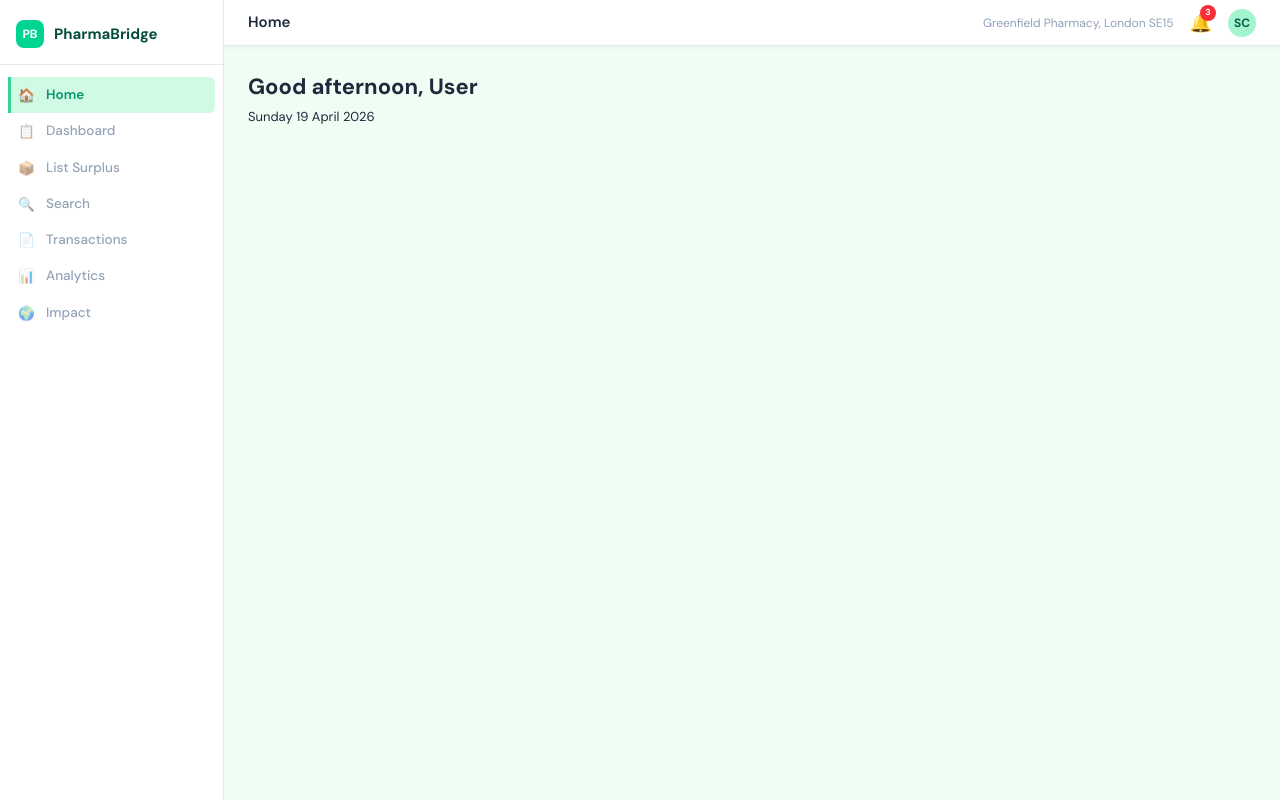
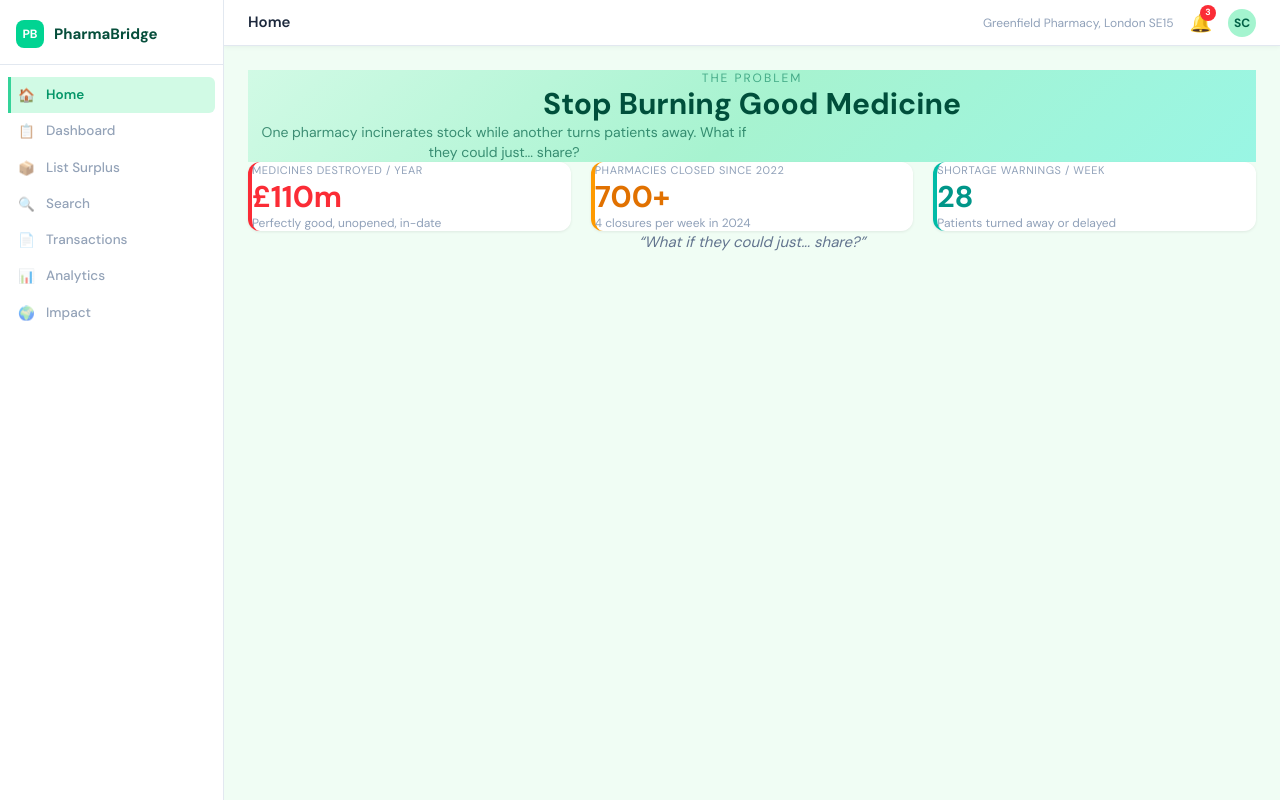
Before and after one commit to richard7ao/national-med-tech-foundation-hackathon, a Next.js app: page / in a window 1280 px wide. Built offline with nearby package versions, Linux system fonts and the light colour scheme.

Commit message:
feat: build landing page with hero gradient and animated stat cards

```diff
--- a/app/page.tsx
+++ b/app/page.tsx
@@ -1,38 +1,62 @@
 "use client";
 
-import { useEffect, useState } from "react";
+import StatCard from "./components/StatCard";
 
-function getGreeting(): string {
-  const h = new Date().getHours();
-  if (h < 12) return "Good morning";
-  if (h < 18) return "Good afternoon";
-  return "Good evening";
-}
+export default function LandingPage() {
+  return (
+    <div className="-m-6">
+      {/* Hero */}
+      <div
+        className="px-10 py-12 text-center"
+        style={{ background: "linear-gradient(135deg, #d1fae5, #a7f3d0, #99f6e4)" }}
+      >
+        <div className="text-xs uppercase tracking-[2px] text-emerald-700/60 mb-2">
+          The Problem
+        </div>
+        <h1 className="text-3xl font-extrabold text-emerald-900 mb-3">
+          Stop Burning Good Medicine
+        </h1>
+        <p className="text-sm text-emerald-800/70 max-w-lg mx-auto">
+          One pharmacy incinerates stock while another turns patients away.
+          What if they could just... share?
+        </p>
+      </div>
 
-function formatDate(): string {
-  return new Date().toLocaleDateString("en-GB", {
-    weekday: "long",
-    day: "numeric",
-    month: "long",
-    year: "numeric",
-  });
-}
+      {/* Stat Cards */}
+      <div className="grid grid-cols-3 gap-5 px-10 py-8">
+        <StatCard
+          label="Medicines Destroyed / Year"
+          value={110}
+          prefix="£"
+          suffix="m"
+          subtitle="Perfectly good, unopened, in-date"
+          accent="red"
+          delay={0}
+        />
+        <StatCard
+          label="Pharmacies Closed Since 2022"
+          value={700}
+          suffix="+"
+          subtitle="4 closures per week in 2024"
+          accent="amber"
+          delay={200}
+        />
+        <StatCard
+          label="Shortage Warnings / Week"
+          value={28}
+          subtitle="Patients turned away or delayed"
+          accent="teal"
+          delay={400}
+        />
+      </div>
 
-export default function Home() {
-  const [greeting, setGreeting] = useState("");
-  const [date, setDate] = useState("");
-
-  useEffect(() => {
-    setGreeting(getGreeting());
-    setDate(formatDate());
-  }, []);
-
-  return (
-    <div>
-      <h1 style={{ fontSize: 22, fontWeight: 700, color: "var(--text-primary)", margin: "0 0 4px" }}>
-        {greeting}, User
-      </h1>
-      <p style={{ fontSize: 13, color: "var(--text-secondary)", margin: 0 }}>{date}</p>
+      {/* Transition */}
+      <div
+        className="text-center pb-10 text-slate-500 italic text-[15px] animate-fade-in-up"
+        style={{ animationDelay: "800ms" }}
+      >
+        &ldquo;What if they could just... share?&rdquo;
+      </div>
     </div>
   );
 }
```
